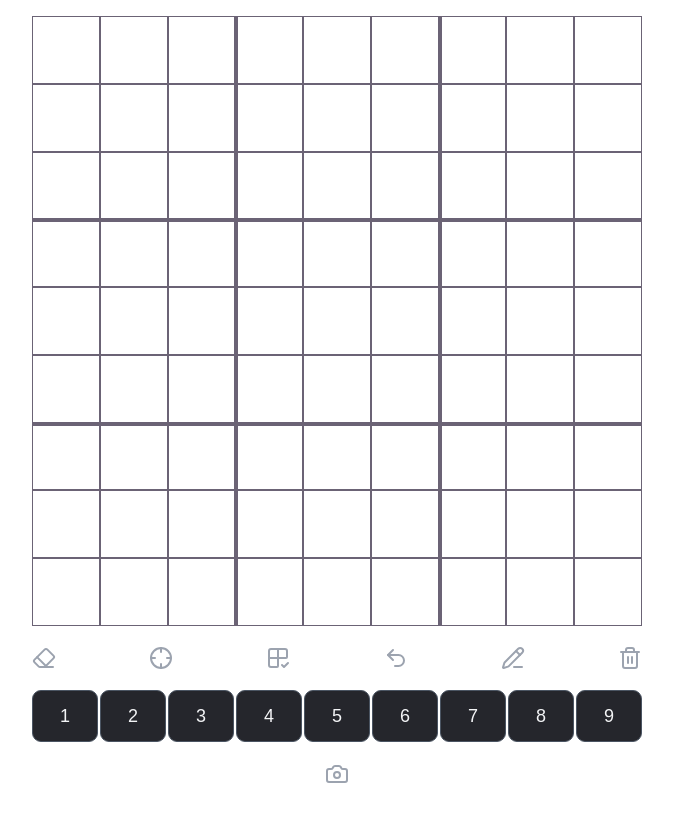
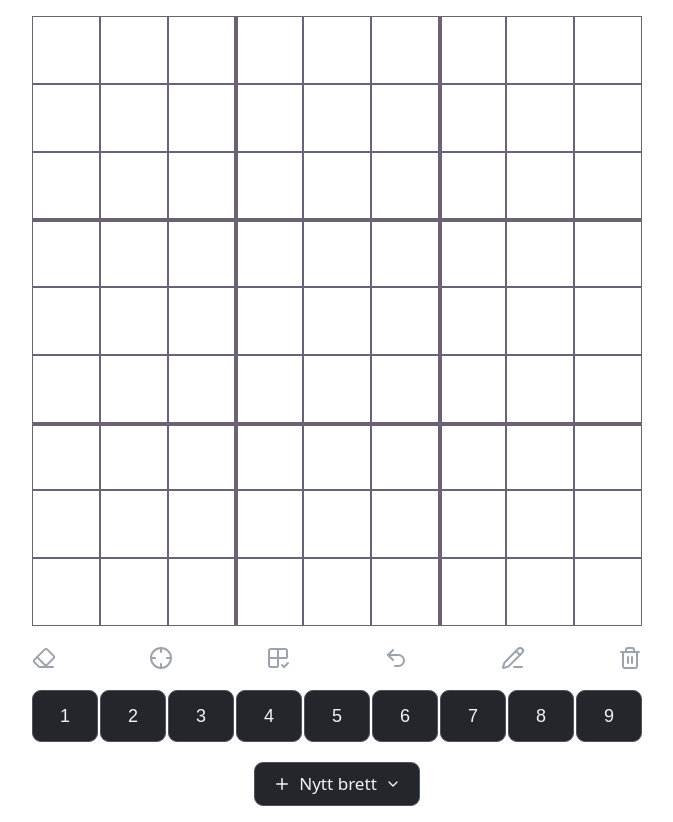
Before and after one commit to olikve02/Sudoku-Helper, a React (Vite) app: page / in a window 1280 px wide. Shown: the whole page, without its empty margins (303-976 px from the left). Built offline with nearby package versions, Linux system fonts and the light colour scheme.

Commit message:
featrue: genreate sudoku board based on difficulty style: moved camera and generate new board to dropdown menu

```diff
--- a/src/App.css
+++ b/src/App.css
@@ -165,6 +165,39 @@
   padding-top: 20px;
 }
 
+/* "Nytt brett"-knappen: samme stil som tallknappene */
+.new-game-button {
+  display: inline-flex;
+  align-items: center;
+  gap: 8px;
+  height: 44px;
+  padding: 0 18px;
+
+  border: 1px solid #4b5563;
+  border-radius: 9px;
+  background-color: #25262c;
+  color: #f3f4f6;
+
+  font: inherit;
+  font-size: 0.95rem;
+  font-weight: 500;
+  cursor: pointer;
+
+  transition:
+    background-color 0.15s ease,
+    border-color 0.15s ease;
+}
+
+.new-game-button:hover {
+  background-color: #353640;
+  border-color: #818cf8;
+}
+
+.new-game-button:focus-visible {
+  outline: 2px solid #a78bfa;
+  outline-offset: 2px;
+}
+
 .border-top-thick {
   border-top-width: 3px;
 }
--- a/src/App.tsx
+++ b/src/App.tsx
@@ -1,7 +1,6 @@
 import { Box } from "@mui/material";
 import { useState } from "react";
 import {
-  Camera,
   Crosshair,
   Eraser,
   Grid2x2Check,
@@ -10,6 +9,7 @@ import {
   Undo2,
 } from "lucide-react";
 import Board from "./components/Board";
+import NewGameMenu from "./components/NewGameMenu";
 import NumberButtonRow from "./components/NumberButtonRow";
 import CameraScanner from "./components/CameraScanner";
 import useSudokuBoard, { completedNumbers } from "./hooks/useSudokuBoard";
@@ -64,9 +64,9 @@ function App() {
             completedNumbers={completedNumbers(board.cells)}
           />
           <Box className="camera-icon-container">
-            <Camera
-              className="icon-button"
-              onClick={() => setScreen("camera")}
+            <NewGameMenu
+              onNewGame={board.newGame}
+              onScan={() => setScreen("camera")}
             />
           </Box>
         </div>
--- /dev/null
+++ b/src/components/NewGameMenu.tsx
@@ -0,0 +1,84 @@
+import { useState } from "react";
+import { Divider, ListItemIcon, ListItemText, Menu, MenuItem } from "@mui/material";
+import { Camera, ChevronDown, Plus, Sparkles } from "lucide-react";
+
+type NewGameMenuProps = {
+  onNewGame: (givens: number) => void;
+  onScan: () => void;
+};
+
+// Antall gitte tall for hver vanskelighetsgrad
+const DIFFICULTIES = [
+  { label: "Lett", givens: 40 },
+  { label: "Middels", givens: 32 },
+  { label: "Vanskelig", givens: 26 },
+];
+
+// Mørke farger som matcher resten av appen (MUI er lys som standard)
+const paperStyle = {
+  backgroundColor: "#25262c",
+  color: "#f3f4f6",
+  border: "1px solid #4b5563",
+  borderRadius: "9px",
+  minWidth: 220,
+};
+
+/**
+ * Knapp som åpner en meny for å starte et nytt brett: generert med valgt
+ * vanskelighetsgrad, eller scannet med kameraet.
+ */
+function NewGameMenu({ onNewGame, onScan }: NewGameMenuProps) {
+  // Elementet menyen skal henge under. null = menyen er lukket
+  const [anchor, setAnchor] = useState<HTMLElement | null>(null);
+
+  function choose(action: () => void) {
+    setAnchor(null);
+    action();
+  }
+
+  return (
+    <>
+      <button
+        className="new-game-button"
+        onClick={(event) => setAnchor(event.currentTarget)}
+      >
+        <Plus size={18} />
+        Nytt brett
+        <ChevronDown size={16} />
+      </button>
+
+      <Menu
+        anchorEl={anchor}
+        open={anchor !== null}
+        onClose={() => setAnchor(null)}
+        anchorOrigin={{ vertical: "top", horizontal: "center" }}
+        transformOrigin={{ vertical: "bottom", horizontal: "center" }}
+        slotProps={{ paper: { sx: paperStyle } }}
+      >
+        {DIFFICULTIES.map(({ label, givens }) => (
+          <MenuItem key={label} onClick={() => choose(() => onNewGame(givens))}>
+            <ListItemIcon sx={{ color: "#a78bfa" }}>
+              <Sparkles size={18} />
+            </ListItemIcon>
+            <ListItemText
+              primary={label}
+              secondary={`${givens} tall`}
+              slotProps={{ secondary: { sx: { color: "#9ca3af" } } }}
+            />
+          </MenuItem>
+        ))}
+
+        <Divider sx={{ borderColor: "#4b5563" }} />
+
+        <MenuItem onClick={() => choose(onScan)}>
+          <ListItemIcon sx={{ color: "#9ca3af" }}>
+            <Camera size={18} />
+          </ListItemIcon>
+          <ListItemText primary="Scan brett" />
+        </MenuItem>
+      </Menu>
+    </>
+  );
+}
+
+export default NewGameMenu;
--- a/src/hooks/useSudokuBoard.ts
+++ b/src/hooks/useSudokuBoard.ts
@@ -1,6 +1,7 @@
 import { useEffect, useState } from "react";
 import type { CellState } from "../types";
 import { solve } from "../sudoku/solver";
+import { generate } from "../sudoku/generator";
 
 /**
  * All tilstand og logikk for sudokubrettet: hvilke celler som er valgt,
@@ -122,6 +123,25 @@ export default function useSudokuBoard() {
     setShowAllPeers(!showAllPeers);
   }
 
+  function newGame(difficulty: number) {
+    const { puzzle, solution } = generate(difficulty);
+    setCells(
+      cells.map((cell, index) => {
+        if (puzzle[index] > 0) {
+          return {
+            ...cell,
+            value: puzzle[index],
+            selected: false,
+            candidates: [],
+          };
+        }
+        return { ...cell, value: null, candidates: [], selected: false };
+      }),
+    );
+    setHistory([]);
+    setSolution(solution);
+  }
+
   return {
     cells,
     selectMultiple,
@@ -135,6 +155,7 @@ export default function useSudokuBoard() {
     solution,
     showAllPeers,
     toggleShowAllPeers,
+    newGame,
     toggleSelectMultiple: () => setSelectMultiple(!selectMultiple),
     toggleCandidateMode: () => setCandidateMode(!candidateMode),
   };
@@ -219,7 +240,6 @@ export function completedNumbers(cells: CellState[]): number[] {
       completedNums.push(number);
     }
   }
-  console.log(completedNums);
   return completedNums;
 }
 
--- /dev/null
+++ b/src/sudoku/generator.ts
@@ -0,0 +1,86 @@
+import { isValid } from "./solver";
+
+export function test() {
+  const board = new Array(81).fill(0);
+  fillRandom(board);
+  console.log(board);
+}
+
+function shuffle(numbers: number[]): number[] {
+  return [...numbers].sort(() => Math.random() - 0.5);
+}
+
+function fillRandom(board: number[]): boolean {
+  const numbers = [1, 2, 3, 4, 5, 6, 7, 8, 9];
+  const firstEmptyCell = board.indexOf(0);
+  if (firstEmptyCell === -1) {
+    return true;
+  }
+  for (const number of shuffle(numbers)) {
+    if (!isValid(board, firstEmptyCell, number)) {
+      continue;
+    }
+    board[firstEmptyCell] = number;
+    if (fillRandom(board)) {
+      return true;
+    }
+    board[firstEmptyCell] = 0;
+  }
+  return false;
+}
+
+function countSolutions(board: number[]): number {
+  const firstEmptyCell = board.indexOf(0);
+  if (firstEmptyCell === -1) {
+    return 1;
+  }
+  let count = 0;
+  for (let i = 1; i <= 9; i++) {
+    if (!isValid(board, firstEmptyCell, i)) {
+      continue;
+    }
+    board[firstEmptyCell] = i;
+
+    count += countSolutions(board);
+
+    board[firstEmptyCell] = 0;
+    if (count >= 2) {
+      break;
+    }
+  }
+  return count;
+}
+
+export function generate(givens: number): {
+  puzzle: number[];
+  solution: number[];
+} {
+  const solution = new Array(81).fill(0);
+  fillRandom(solution);
+  const puzzle = [...solution];
+  let positions: number[] = [];
+  for (let i = 0; i < 81; i++) {
+    positions.push(i);
+  }
+  positions = shuffle(positions);
+  let remaining = 81;
+
+  for (const position of positions) {
+    // a) Nok få tall igjen? Stopp.
+    if (remaining <= givens) break;
+
+    // b) Husk tallet, og visk det ut
+    const removed = puzzle[position];
+    puzzle[position] = 0;
+
+    // c) Sjekk: har oppgaven fortsatt bare én løsning?
+    if (countSolutions(puzzle) !== 1) {
+      // Nei → tallet var nødvendig. Sett det tilbake.
+      puzzle[position] = removed;
+    } else {
+      // Ja → tallet er borte for godt. Ett tall mindre igjen.
+      remaining -= 1;
+    }
+  }
+  return { puzzle, solution };
+}
--- a/src/sudoku/solver.ts
+++ b/src/sudoku/solver.ts
@@ -16,7 +16,11 @@ export function solve(board: number[]): boolean {
   return false;
 }
 
-function isValid(board: number[], index: number, number: number): boolean {
+export function isValid(
+  board: number[],
+  index: number,
+  number: number,
+): boolean {
   for (let i = 0; i < board.length; i++) {
     if (isPeerIndex(index, i) && board[i] === number && i !== index) {
       return false;
```
Also changed, not shown: 1 other file (tests, documents, lock files or other folders).
